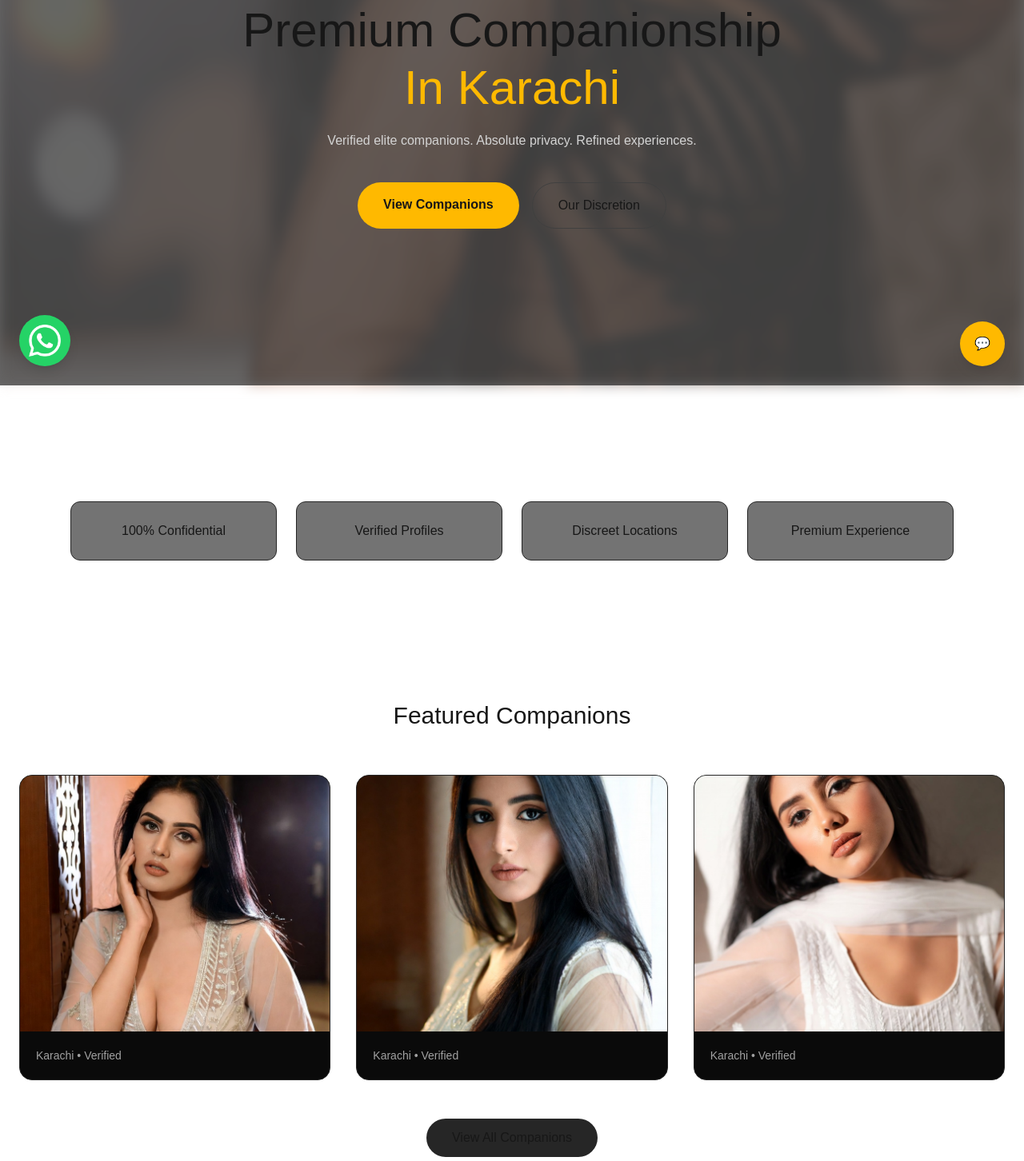
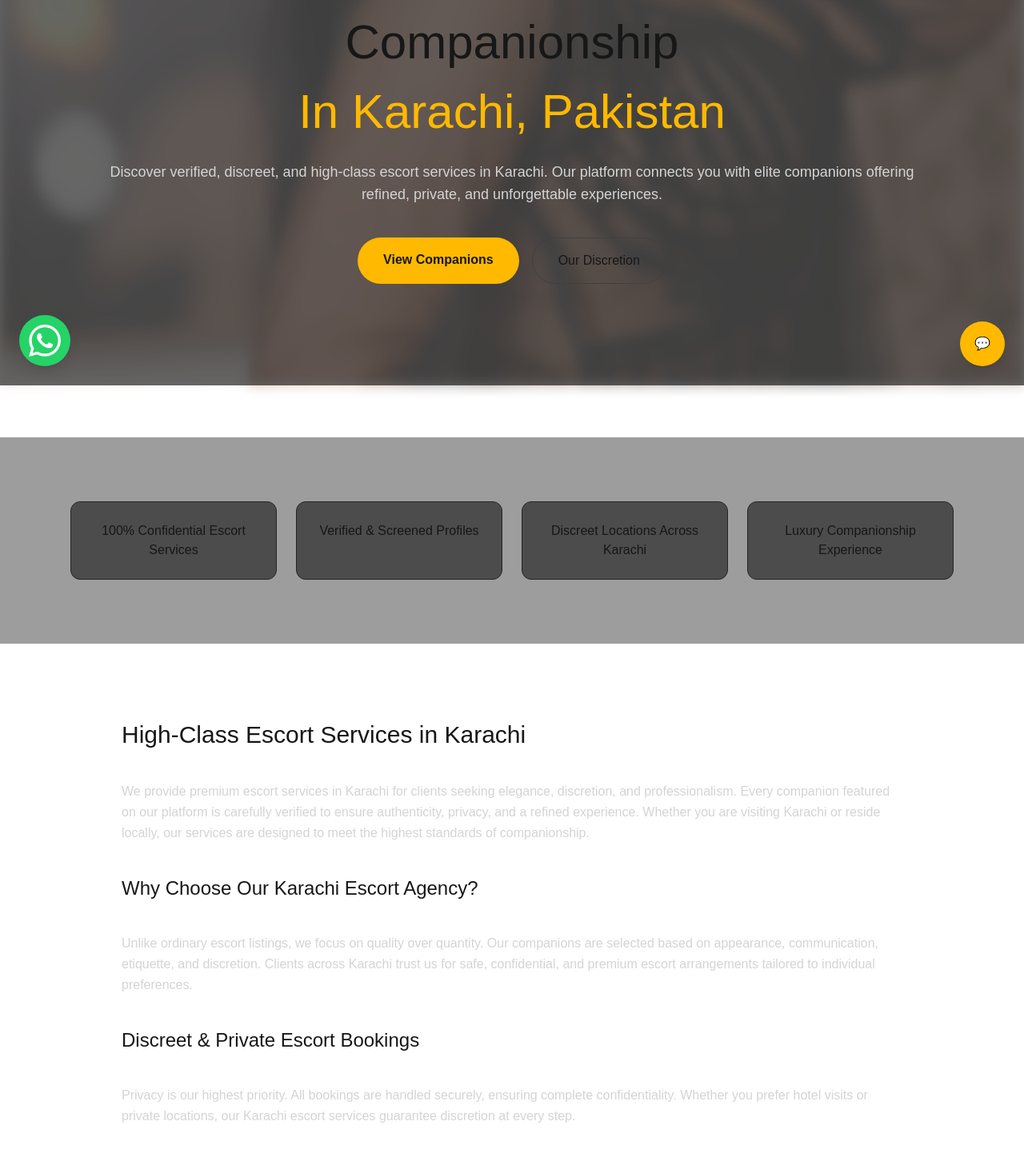
Before and after one commit to ImTalhaArif/rocky-escorts, a Next.js app: page / in a window 1280 px wide. Shown: the part 318-1770 px from the top of the page at 80% size. Built offline with nearby package versions, Linux system fonts and the light colour scheme; a web font is replaced by a local one.

Commit message:
Update page.tsx

```diff
--- a/app/page.tsx
+++ b/app/page.tsx
@@ -3,14 +3,18 @@ export default function HomePage() {
     <>
       {/* HERO */}
       <section className="min-h-screen flex items-center justify-center text-center px-6">
-        <div className="max-w-4xl">
-          <h1 className="text-4xl md:text-6xl font-[var(--font-playfair)]">
-            Premium Companionship
-            <span className="block text-amber-400 mt-3">In Karachi</span>
+        <div className="max-w-5xl">
+          <h1 className="text-4xl md:text-6xl font-[var(--font-playfair)] leading-tight">
+            Premium Escorts & Elite Companionship
+            <span className="block text-amber-400 mt-3">
+              In Karachi, Pakistan
+            </span>
           </h1>
 
-          <p className="mt-6 text-neutral-300">
-            Verified elite companions. Absolute privacy. Refined experiences.
+          <p className="mt-6 text-neutral-300 text-lg">
+            Discover verified, discreet, and high-class escort services in Karachi.
+            Our platform connects you with elite companions offering refined,
+            private, and unforgettable experiences.
           </p>
 
           <div className="mt-10 flex justify-center gap-4">
@@ -31,33 +35,93 @@ export default function HomePage() {
       </section>
 
       {/* TRUST */}
-      <section id="privacy" className="py-20">
+      <section id="privacy" className="py-20 bg-neutral-950/40">
         <div className="max-w-6xl mx-auto px-6 grid md:grid-cols-4 gap-6 text-center">
-          {["100% Confidential", "Verified Profiles", "Discreet Locations", "Premium Experience"].map(t => (
-            <div key={t} className="p-6 rounded-xl bg-neutral-900/60 border border-neutral-800">
-              {t}
+          {[
+            "100% Confidential Escort Services",
+            "Verified & Screened Profiles",
+            "Discreet Locations Across Karachi",
+            "Luxury Companionship Experience",
+          ].map(t => (
+            <div
+              key={t}
+              className="p-6 rounded-xl bg-neutral-900/60 border border-neutral-800"
+            >
+              <p className="font-medium">{t}</p>
             </div>
           ))}
         </div>
       </section>
 
+      {/* SEO CONTENT */}
+      <section className="py-24">
+        <div className="max-w-5xl mx-auto px-6 space-y-10">
+          <h2 className="text-3xl font-[var(--font-playfair)]">
+            High-Class Escort Services in Karachi
+          </h2>
+
+          <p className="text-neutral-300 leading-relaxed">
+            We provide premium escort services in Karachi for clients seeking
+            elegance, discretion, and professionalism. Every companion featured
+            on our platform is carefully verified to ensure authenticity,
+            privacy, and a refined experience. Whether you are visiting Karachi
+            or reside locally, our services are designed to meet the highest
+            standards of companionship.
+          </p>
+
+          <h3 className="text-2xl font-[var(--font-playfair)]">
+            Why Choose Our Karachi Escort Agency?
+          </h3>
+
+          <p className="text-neutral-300 leading-relaxed">
+            Unlike ordinary escort listings, we focus on quality over quantity.
+            Our companions are selected based on appearance, communication,
+            etiquette, and discretion. Clients across Karachi trust us for safe,
+            confidential, and premium escort arrangements tailored to individual
+            preferences.
+          </p>
+
+          <h3 className="text-2xl font-[var(--font-playfair)]">
+            Discreet & Private Escort Bookings
+          </h3>
+
+          <p className="text-neutral-300 leading-relaxed">
+            Privacy is our highest priority. All bookings are handled securely,
+            ensuring complete confidentiality. Whether you prefer hotel visits
+            or private locations, our Karachi escort services guarantee
+            discretion at every step.
+          </p>
+        </div>
+      </section>
+
       {/* FEATURED */}
-      <section className="py-24">
+      <section className="py-24 bg-neutral-950/40">
         <div className="max-w-7xl mx-auto px-6">
           <h2 className="text-3xl font-[var(--font-playfair)] text-center">
-            Featured Companions
+            Featured Escorts in Karachi
           </h2>
+
+          <p className="mt-4 text-center text-neutral-400 max-w-3xl mx-auto">
+            Explore some of our most popular and highly requested companions,
+            available across Karachi for premium escort experiences.
+          </p>
 
           <div className="mt-14 grid sm:grid-cols-2 lg:grid-cols-3 gap-8">
             {[1, 2, 3].map(i => (
-              <div key={i} className="rounded-2xl overflow-hidden bg-neutral-950 border border-neutral-800">
+              <div
+                key={i}
+                className="rounded-2xl overflow-hidden bg-neutral-950 border border-neutral-800"
+              >
                 <img
                   src={`/model${i}.jpg`}
+                  alt={`Elite Karachi Escort ${i}`}
                   className="h-80 w-full object-cover hover:scale-105 transition"
                 />
                 <div className="p-5">
-                  <p className="font-medium"></p>
-                  <p className="text-sm text-neutral-400">Karachi • Verified</p>
+                  <p className="font-medium">Elite Companion</p>
+                  <p className="text-sm text-neutral-400">
+                    Karachi • Verified Profile
+                  </p>
                 </div>
               </div>
             ))}
@@ -68,8 +132,47 @@ export default function HomePage() {
               href="/companions"
               className="inline-block px-8 py-3 rounded-full bg-neutral-800 hover:bg-neutral-700"
             >
-              View All Companions
+              View All Escorts in Karachi
             </a>
+          </div>
+        </div>
+      </section>
+
+      {/* FAQ SEO */}
+      <section className="py-24">
+        <div className="max-w-5xl mx-auto px-6 space-y-8">
+          <h2 className="text-3xl font-[var(--font-playfair)]">
+            Frequently Asked Questions
+          </h2>
+
+          <div>
+            <h3 className="font-medium text-lg">
+              Are your Karachi escorts verified?
+            </h3>
+            <p className="text-neutral-400 mt-2">
+              Yes. Every companion is screened and verified to ensure safety,
+              authenticity, and professionalism.
+            </p>
+          </div>
+
+          <div>
+            <h3 className="font-medium text-lg">
+              Is my privacy guaranteed?
+            </h3>
+            <p className="text-neutral-400 mt-2">
+              Absolutely. All bookings and conversations are handled with strict
+              confidentiality.
+            </p>
+          </div>
+
+          <div>
+            <h3 className="font-medium text-lg">
+              Do you offer escort services across Karachi?
+            </h3>
+            <p className="text-neutral-400 mt-2">
+              Yes. Our companions are available in major areas of Karachi,
+              including DHA, Clifton, PECHS, and surrounding locations.
+            </p>
           </div>
         </div>
       </section>
```
